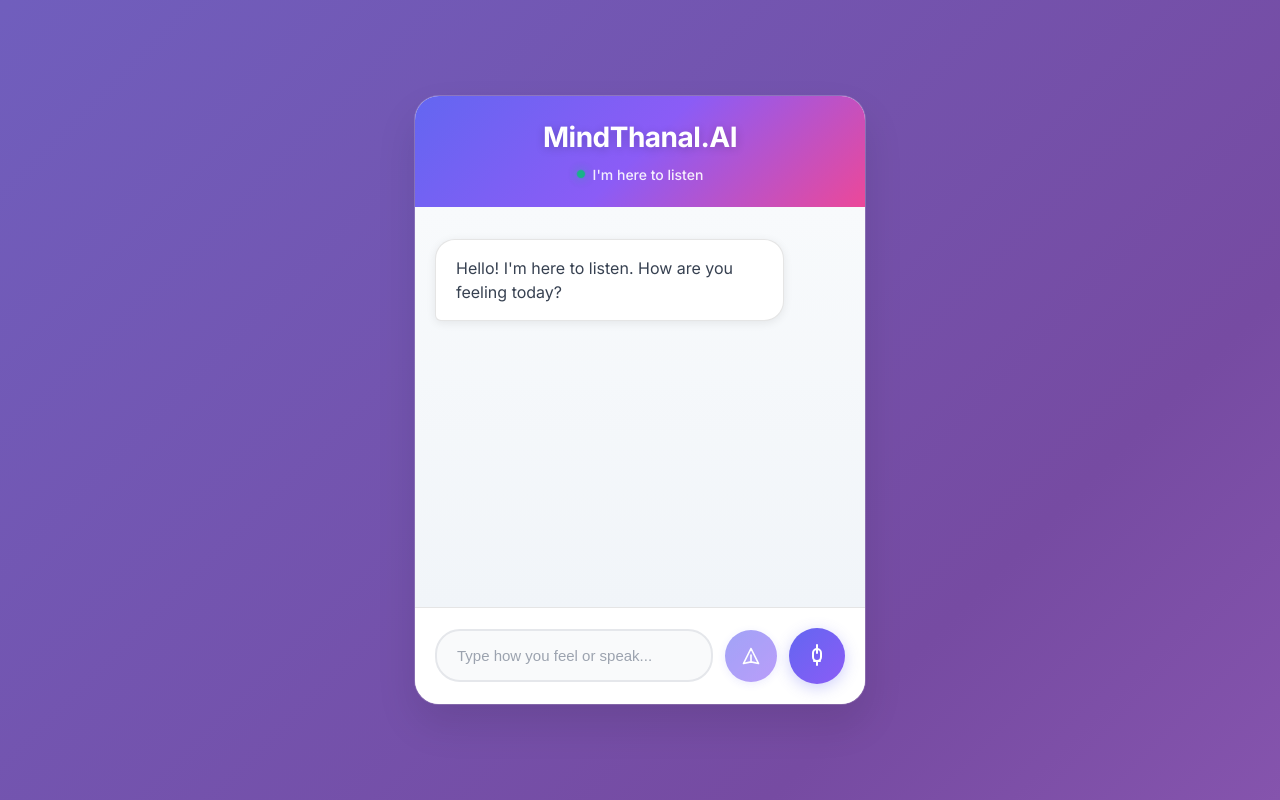
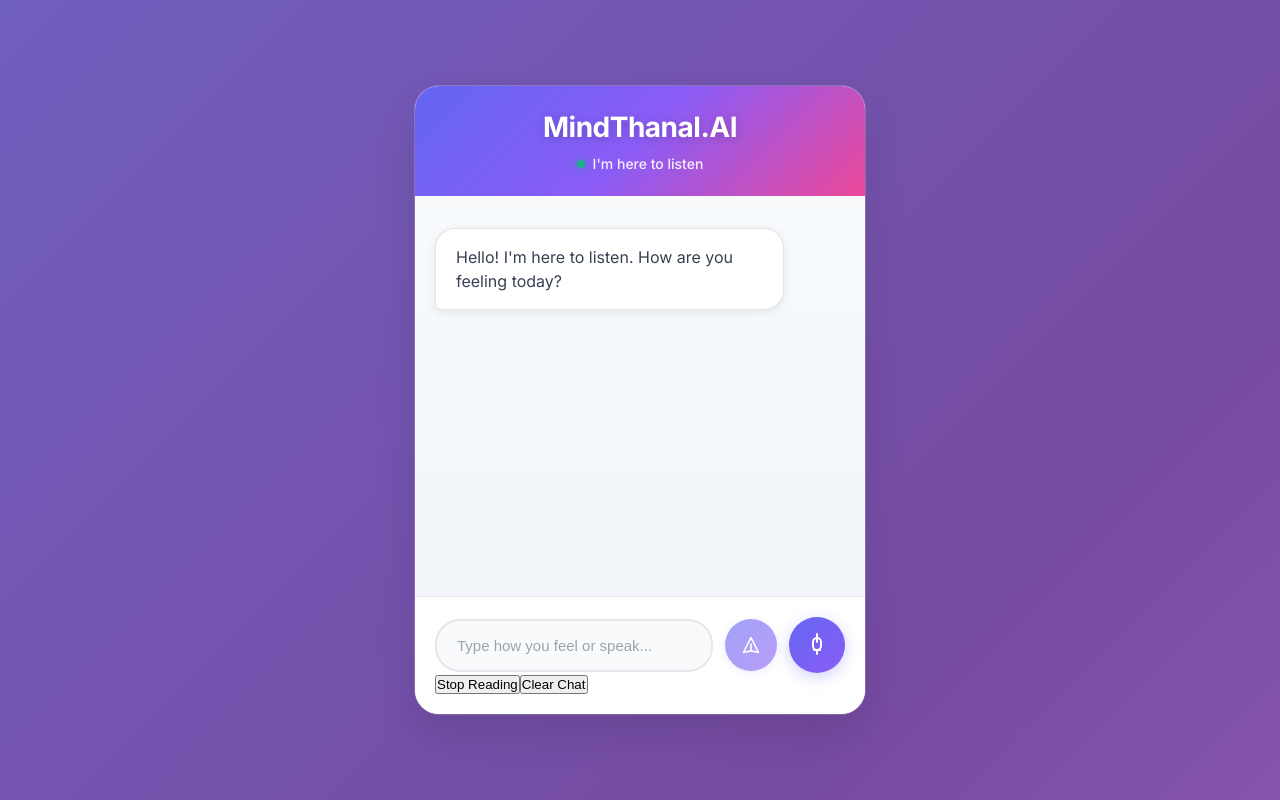
Before and after one commit to VedasreeM/MindThanal, a React (Create React App) app in the folder frontend/mental-health-bot/: page / in a window 1280 px wide. Built offline with nearby package versions, Linux system fonts and the light colour scheme.

Commit message:
Update App.js

```diff
--- a/frontend/mental-health-bot/src/App.js
+++ b/frontend/mental-health-bot/src/App.js
@@ -14,8 +14,10 @@
   const [listening, setListening] = useState(false);
   const chatEndRef = useRef(null);
 
-  const sendMessage = async (text = input) => {
-    if (!text.trim()) return;
+  const sendMessage = async (textArg) => {
+  const rawInput = typeof textArg === "string" ? textArg : input;
+  const text = (rawInput ?? "").trim();
+  if (!text) return;
 
   const userMsg = { text, sender: "user" };
   setMessages((prev) => [...prev, userMsg]);
@@ -23,10 +25,14 @@
   setIsTyping(true);
 
   try {
-      const res = await axios.post("https://mindthanal.onrender.com/chat", {
+    const res = await axios.post("http://localhost:5000/chat", {
       message: text,
     });
-      const botText = res.data.response;
+
+    const botText = typeof res.data.response === "string"
+      ? res.data.response
+      : JSON.stringify(res.data.response);
+
     const botMsg = { text: botText, sender: "bot" };
     setMessages((prev) => [...prev, botMsg]);
     speak(botText);
@@ -41,10 +47,15 @@
   }
 };
 
+
   const speak = (text) => {
     const utterance = new SpeechSynthesisUtterance(text);
     utterance.lang = "en-US";
     window.speechSynthesis.speak(utterance);
+  };
+
+  const stopSpeaking = () => {
+    window.speechSynthesis.cancel();
   };
 
   const startListening = () => {
@@ -53,9 +64,8 @@
       return;
     }
 
-  // Stop existing recognition if already listening
     if (listening) {
-    recognition.stop(); // Stop before restarting
+      recognition.stop();
       return;
     }
 
@@ -73,7 +83,7 @@
     recognition.onresult = (event) => {
       const transcript = event.results[0][0].transcript;
       sendMessage(transcript);
-    recognition.stop(); // ✅ Stop after getting result
+      recognition.stop();
     };
 
     try {
@@ -90,6 +100,11 @@
     }
   };
 
+  const clearChat = () => {
+    setMessages([
+      { text: "Hello! I'm here to listen. How are you feeling today?", sender: "bot" },
+    ]);
+  };
 
   useEffect(() => {
     chatEndRef.current?.scrollIntoView({ behavior: "smooth" });
@@ -195,6 +210,16 @@
               </svg>
             </button>
           </div>
+
+          {/* Utility Buttons */}
+          <div className="button-group">
+            <button onClick={stopSpeaking} className="utility-button stop-speaking">
+              Stop Reading
+            </button>
+            <button onClick={clearChat} className="utility-button clear-chat">
+              Clear Chat
+            </button>
+          </div>
         </div>
       </div>
     </div>
```
Lines whose indentation alone changed are shown as unchanged.
